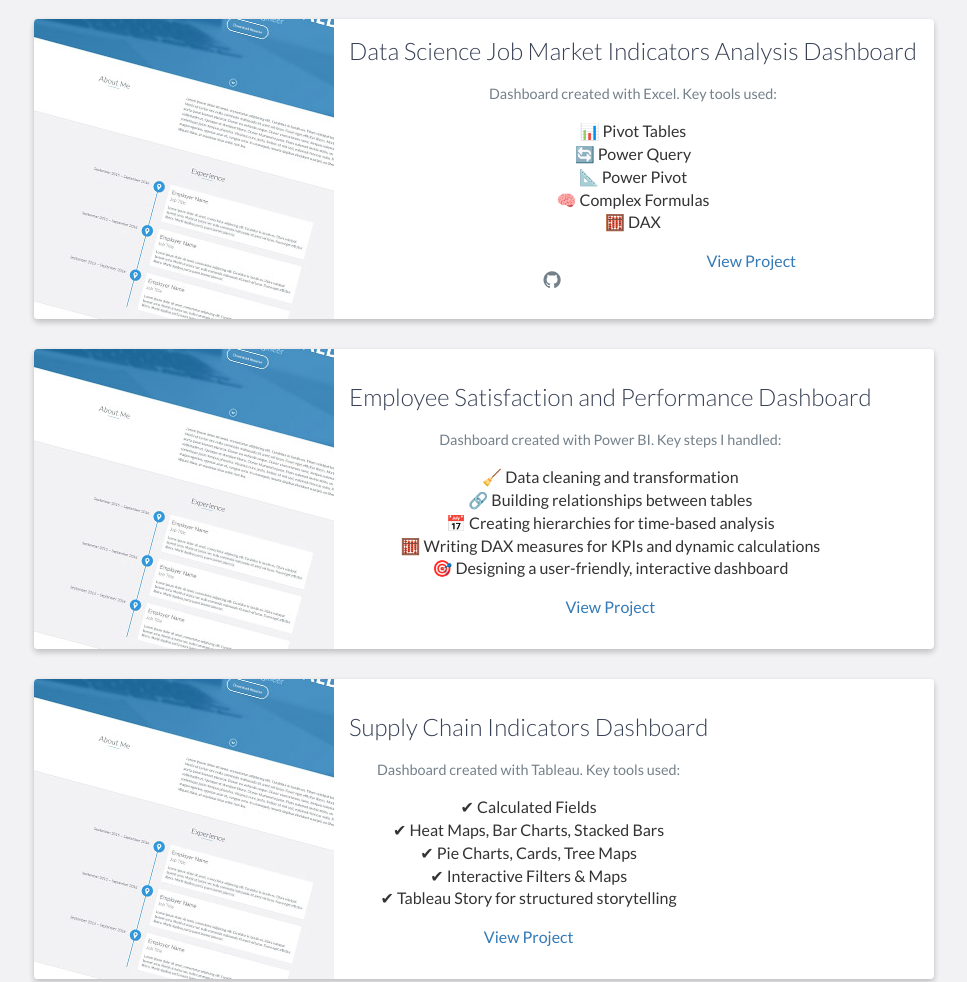
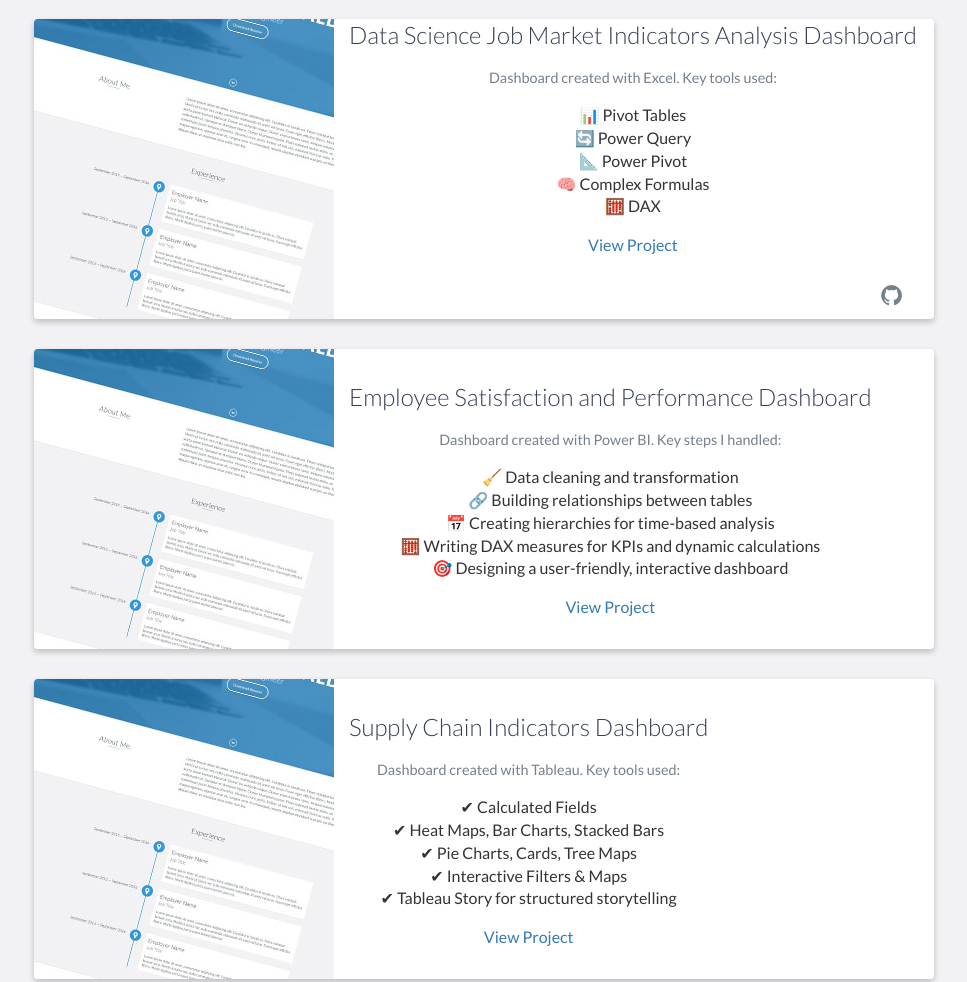
Before and after one commit to Eliyafuso/elianayafusoportfolio.github.io, a website: page index.html in a window 1280 px wide. Shown: the part 3133-4115 px from the top of the page, without its empty margins (156-1123 px from the left). Drawn offline with nearby package versions, Linux system fonts and the light colour scheme.

Commit message:
Update index.html

```diff
--- a/index.html
+++ b/index.html
@@ -192,13 +192,16 @@
                             <li>🧮 DAX</li>
                         </ul>
                         <a href="https://raw.githubusercontent.com/Eliyafuso/elianayafusoportfolio.github.io/main/images/DashboardExcel3.gif">View Project</a>
-			<div class="col-sm-5 social">
-		        <ul>
-				<li>
-				    <a href="https://github.com/Eliyafuso/exceldashboard" target="_blank"><i class="fa fa-github" aria-hidden="true"></i></a>
-				</li>
-		       </ul>
-		       </div>
+			<div class="social" style="margin-top: 10px;">
+			        <ul style="list-style: none; padding: 0; display: inline-block;">
+			            <li style="display: inline-block; margin: 0 5px;">
+			                <a href="https://github.com/Eliyafuso/exceldashboard" target="_blank">
+			                    <i class="fa fa-github" aria-hidden="true" style="font-size: 24px;"></i>
+			                </a>
+			            </li>
+			        </ul>
+			    </div>
+			</div>
                     </div>
                     <!-- End .project-info -->
                 </div>
```
